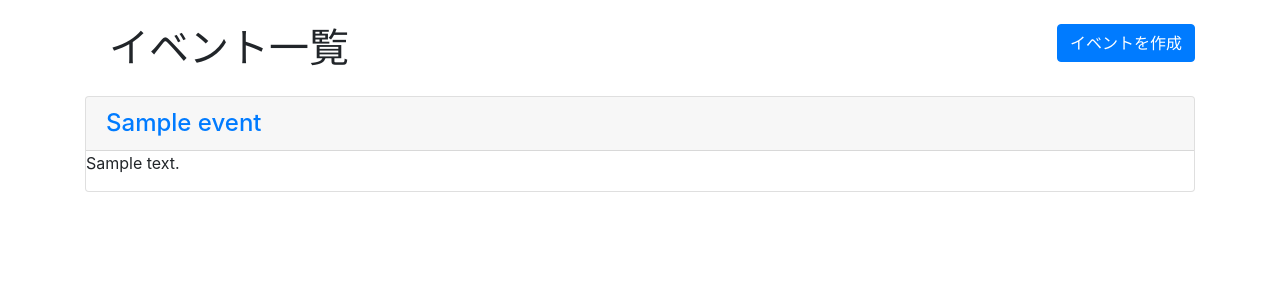
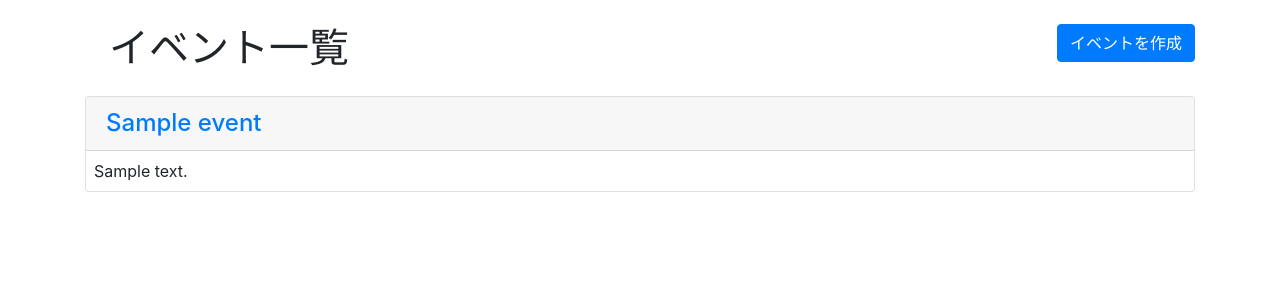
Before and after one commit to NAKKA-K/with-any-zeal, a Django app: page /product/ in a window 1280 px wide. Shown: the top 300 px of the page. Run offline with Django 3.2, Linux system fonts and the light colour scheme; tables that the repository leaves empty hold one stand-in row (values such as "Sample post"); some libraries are stand-ins or nearby versions.

Commit message:
Update margin for card text

```diff
--- a/product/templates/product/event_list.html
+++ b/product/templates/product/event_list.html
@@ -14,7 +14,7 @@
     {% for event in events %}
         <div class="card mb-2">
             <a href="{% url 'product:event_create' %}"><h4 class="card-header">{{ event.name }}</h4></a>
-            <p>{{ event.description }}</p>
+            <p class="card-text m-2">{{ event.description }}</p>
         </div>
     {% endfor %}
 {% endblock content %}
```
